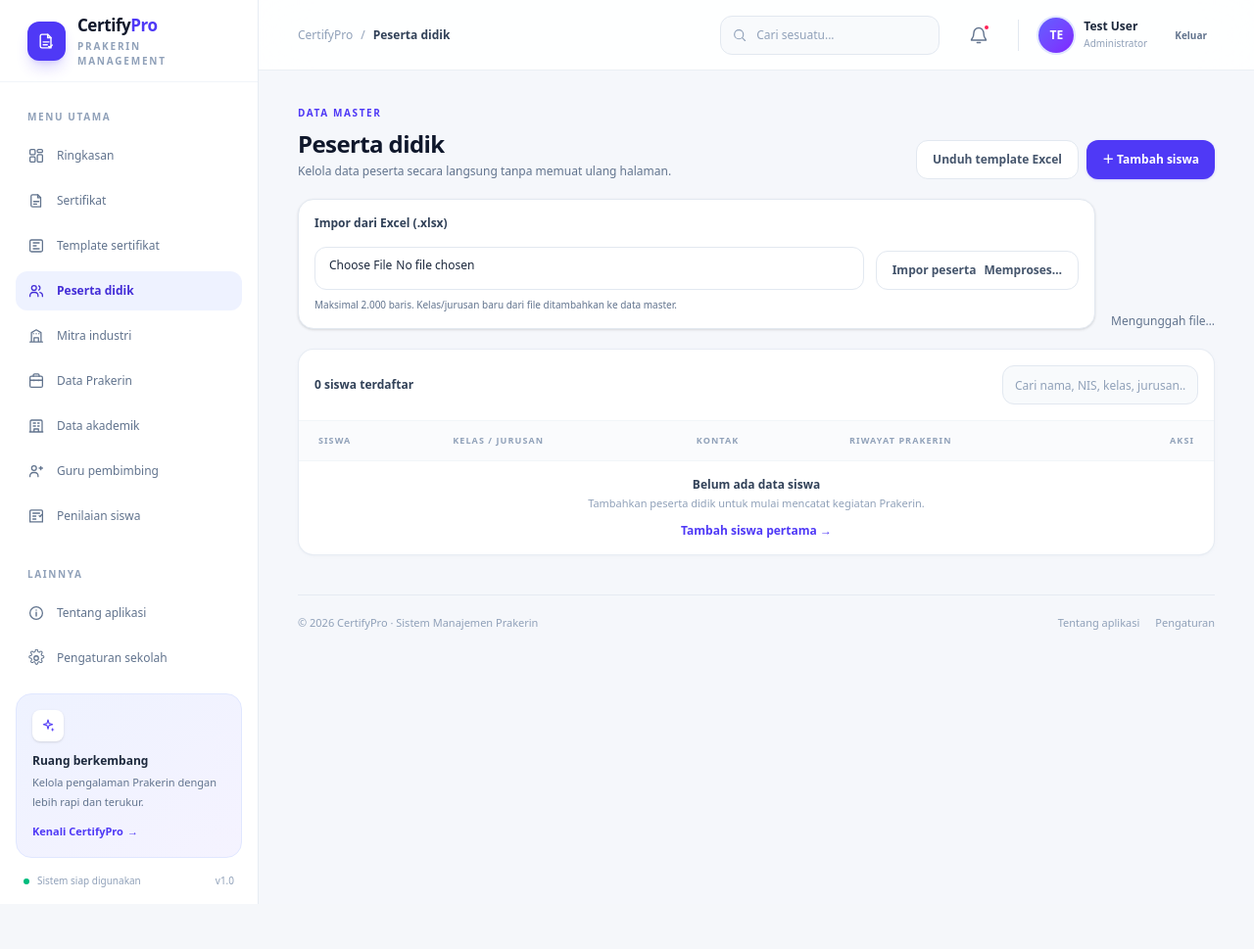
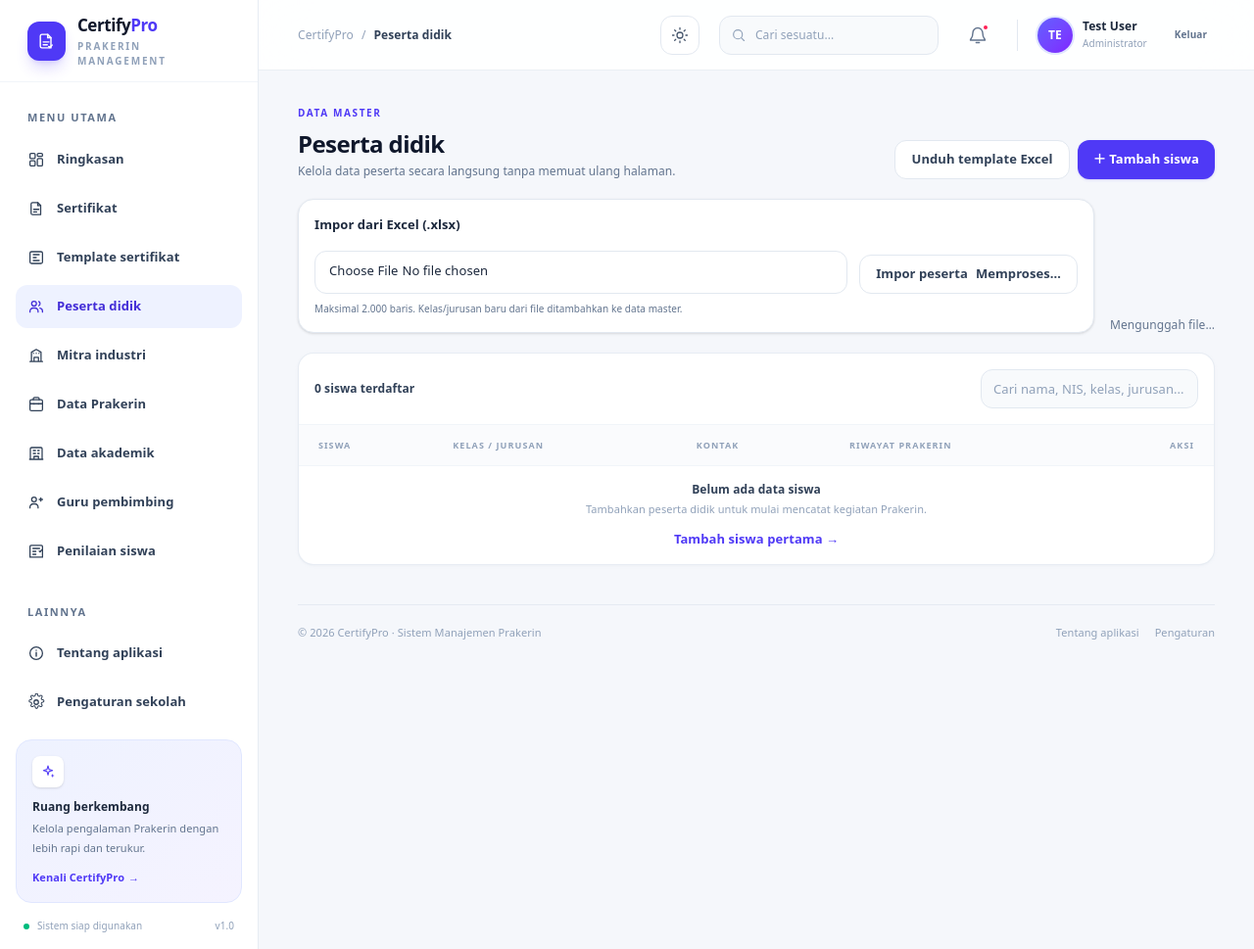
Before and after one commit to alynoval10/certifypro, a Laravel app: page /siswa in a window 1280 px wide. Shown: the whole page at 98% size. Before the commit the page ends 923 px from the top, so only its background shows below. Run offline with Laravel 12, Linux system fonts and the light colour scheme; a user stored in the database is signed in; data comes from the database, SQL or seed files in the repository; data that the repository does not hold is empty; style sheets or scripts are compiled from the project's sources; some libraries are stand-ins or nearby versions.

Commit message:
Improve typography and add dark mode

```diff
--- a/resources/css/app.css
+++ b/resources/css/app.css
@@ -13,6 +13,12 @@
         font-family: var(--font-sans);
     }
 
+    body {
+        font-size: 14px;
+        font-weight: 450;
+        letter-spacing: 0.005em;
+    }
+
     ::selection {
         color: #312e81;
         background: #e0e7ff;
@@ -21,7 +27,7 @@
 
 @layer components {
     .sidebar-link {
-        @apply flex min-h-10 items-center gap-3 rounded-xl px-3 text-xs font-medium text-slate-500 transition;
+        @apply flex min-h-11 items-center gap-3 rounded-xl px-3 text-[13px] font-semibold text-slate-700 transition;
     }
 
     .sidebar-link:hover {
@@ -66,15 +72,15 @@
     }
 
     .primary-button {
-        @apply inline-flex h-10 items-center justify-center gap-2 rounded-xl bg-indigo-600 px-4 text-xs font-semibold text-white shadow-sm shadow-indigo-600/15 transition hover:-translate-y-0.5 hover:bg-indigo-700;
+        @apply inline-flex h-10 items-center justify-center gap-2 rounded-xl bg-indigo-600 px-4 text-[13px] font-bold text-white shadow-sm shadow-indigo-600/15 transition hover:-translate-y-0.5 hover:bg-indigo-700;
     }
 
     .secondary-button {
-        @apply inline-flex h-10 items-center justify-center gap-2 rounded-xl border border-slate-200 bg-white px-4 text-xs font-semibold text-slate-600 transition hover:border-indigo-200 hover:bg-indigo-50 hover:text-indigo-700;
+        @apply inline-flex h-10 items-center justify-center gap-2 rounded-xl border border-slate-200 bg-white px-4 text-[13px] font-semibold text-slate-700 transition hover:border-indigo-200 hover:bg-indigo-50 hover:text-indigo-700;
     }
 
     .search-input {
-        @apply h-10 min-w-0 rounded-xl border border-slate-200 bg-slate-50 px-3 text-xs text-slate-700 outline-none transition placeholder:text-slate-400 focus:border-indigo-300 focus:bg-white focus:ring-4 focus:ring-indigo-50;
+        @apply h-10 min-w-0 rounded-xl border border-slate-200 bg-slate-50 px-3 text-[13px] font-medium text-slate-800 outline-none transition placeholder:text-slate-400 focus:border-indigo-300 focus:bg-white focus:ring-4 focus:ring-indigo-50;
     }
 
     .form-card {
@@ -82,11 +88,11 @@
     }
 
     .field-label {
-        @apply grid gap-2 text-xs font-semibold text-slate-700;
+        @apply grid gap-2 text-[13px] font-semibold text-slate-800;
     }
 
     .field-input {
-        @apply min-h-11 w-full rounded-xl border border-slate-200 bg-white px-3.5 py-2.5 text-xs font-normal text-slate-800 outline-none transition placeholder:text-slate-400 focus:border-indigo-400 focus:ring-4 focus:ring-indigo-50;
+        @apply min-h-11 w-full rounded-xl border border-slate-200 bg-white px-3.5 py-2.5 text-[13px] font-medium text-slate-800 outline-none transition placeholder:text-slate-400 focus:border-indigo-400 focus:ring-4 focus:ring-indigo-50;
     }
 
     .field-error {
@@ -94,7 +100,7 @@
     }
 
     .data-table {
-        @apply w-full min-w-[760px] text-left text-xs;
+        @apply w-full min-w-[760px] text-left text-[13px];
     }
 
     .data-table thead {
--- a/resources/js/app.js
+++ b/resources/js/app.js
@@ -35,6 +35,36 @@ passwordToggle?.addEventListener('click', () => {
     passwordToggle.setAttribute('aria-label', shouldShowPassword ? 'Sembunyikan kata sandi' : 'Tampilkan kata sandi');
 });
 
+const themeToggles = document.querySelectorAll('[data-theme-toggle]');
+const themeIcons = document.querySelectorAll('[data-theme-icon]');
+
+const syncThemeControls = () => {
+    const isDark = document.documentElement.classList.contains('dark');
+
+    themeToggles.forEach((button) => {
+        button.setAttribute('aria-pressed', String(isDark));
+        button.setAttribute('aria-label', isDark ? 'Aktifkan mode terang' : 'Aktifkan mode gelap');
+    });
+    themeIcons.forEach((icon) => {
+        icon.classList.toggle('hidden', icon.dataset.themeIcon === (isDark ? 'sun' : 'moon'));
+    });
+};
+
+themeToggles.forEach((button) => {
+    button.addEventListener('click', () => {
+        const isDark = !document.documentElement.classList.contains('dark');
+        document.documentElement.classList.toggle('dark', isDark);
+        try {
+            localStorage.setItem('certifypro-theme', isDark ? 'dark' : 'light');
+        } catch (_) {
+            // Keep the selected theme for the current page when storage is unavailable.
+        }
+        syncThemeControls();
+    });
+});
+
+syncThemeControls();
+
 document.querySelectorAll('form[data-confirm]').forEach((form) => {
     form.addEventListener('submit', (event) => {
         if (!window.confirm(form.dataset.confirm || 'Lanjutkan tindakan ini?')) {
--- a/resources/views/layouts/app.blade.php
+++ b/resources/views/layouts/app.blade.php
@@ -4,6 +4,7 @@
     <meta charset="utf-8">
     <meta name="viewport" content="width=device-width, initial-scale=1">
     <meta name="theme-color" content="#f5f7fb">
+    <script>try { document.documentElement.classList.toggle('dark', localStorage.getItem('certifypro-theme') === 'dark'); } catch (_) {}</script>
     <title>@isset($title){{ $title }}@else @yield('title', 'Dashboard')@endisset · {{ config('app.name', 'CertifyPro') }}</title>
     @vite(['resources/css/app.css', 'resources/js/app.js'])
     @livewireStyles
@@ -20,7 +21,7 @@
             </a>
 
             <div class="px-4 pt-7">
-                <p class="px-3 text-[10px] font-bold uppercase tracking-[0.16em] text-slate-400">Menu utama</p>
+                <p class="px-3 text-[11px] font-bold uppercase tracking-[0.14em] text-slate-500">Menu utama</p>
                 <nav class="mt-3 grid gap-1.5" aria-label="Navigasi utama">
                     <a wire:navigate href="{{ route('dashboard') }}" @class(['sidebar-link', 'sidebar-link-active' => request()->routeIs('dashboard')])>
                         <svg viewBox="0 0 24 24" fill="none" class="size-[18px]" aria-hidden="true"><rect x="3.5" y="3.5" width="7" height="7" rx="1.6" stroke="currentColor" stroke-width="1.7"/><rect x="13.5" y="3.5" width="7" height="4" rx="1.6" stroke="currentColor" stroke-width="1.7"/><rect x="13.5" y="10.5" width="7" height="10" rx="1.6" stroke="currentColor" stroke-width="1.7"/><rect x="3.5" y="13.5" width="7" height="7" rx="1.6" stroke="currentColor" stroke-width="1.7"/></svg>
@@ -62,7 +63,7 @@
             </div>
 
             <div class="mt-8 px-4">
-                <p class="px-3 text-[10px] font-bold uppercase tracking-[0.16em] text-slate-400">Lainnya</p>
+                <p class="px-3 text-[11px] font-bold uppercase tracking-[0.14em] text-slate-500">Lainnya</p>
                 <nav class="mt-3 grid gap-1.5" aria-label="Navigasi lainnya">
                     <a wire:navigate href="{{ route('about') }}" @class(['sidebar-link', 'sidebar-link-active' => request()->routeIs('about')])>
                         <svg viewBox="0 0 24 24" fill="none" class="size-[18px]" aria-hidden="true"><circle cx="12" cy="12" r="8.5" stroke="currentColor" stroke-width="1.7"/><path d="M12 11v5M12 8h.01" stroke="currentColor" stroke-width="1.9" stroke-linecap="round"/></svg>
@@ -98,6 +99,10 @@
                     <span class="text-sm font-semibold text-slate-800 sm:hidden">{{ $breadcrumb ?? $__env->yieldContent('breadcrumb', 'Ringkasan') }}</span>
                 </div>
                 <div class="flex items-center gap-3 sm:gap-5">
+                    <button type="button" data-theme-toggle aria-label="Aktifkan mode gelap" aria-pressed="false" class="flex size-10 items-center justify-center rounded-xl border border-slate-200 bg-white text-slate-600 transition hover:border-indigo-200 hover:bg-indigo-50 hover:text-indigo-700">
+                        <svg data-theme-icon="moon" viewBox="0 0 24 24" fill="none" class="size-[18px]" aria-hidden="true"><path d="M20.2 15.1A8.4 8.4 0 0 1 8.9 3.8 8.6 8.6 0 1 0 20.2 15.1Z" stroke="currentColor" stroke-width="1.7" stroke-linecap="round" stroke-linejoin="round"/></svg>
+                        <svg data-theme-icon="sun" viewBox="0 0 24 24" fill="none" class="hidden size-[18px]" aria-hidden="true"><circle cx="12" cy="12" r="4" stroke="currentColor" stroke-width="1.7"/><path d="M12 2v2m0 16v2M4.93 4.93l1.41 1.41m11.32 11.32 1.41 1.41M2 12h2m16 0h2M4.93 19.07l1.41-1.41M17.66 6.34l1.41-1.41" stroke="currentColor" stroke-width="1.7" stroke-linecap="round"/></svg>
+                    </button>
                     <div class="relative hidden w-56 xl:block">
                         <svg viewBox="0 0 24 24" fill="none" class="absolute left-3 top-1/2 size-4 -translate-y-1/2 text-slate-400" aria-hidden="true"><circle cx="10.8" cy="10.8" r="6.8" stroke="currentColor" stroke-width="1.7"/><path d="m16 16 4.25 4.25" stroke="currentColor" stroke-width="1.7" stroke-linecap="round"/></svg>
                         <input type="search" placeholder="Cari sesuatu..." class="h-10 w-full rounded-xl border border-slate-200 bg-slate-50 pl-9 pr-3 text-xs outline-none transition placeholder:text-slate-400 focus:border-indigo-300 focus:bg-white focus:ring-4 focus:ring-indigo-50">
```
Also changed, not shown: other parts of resources/css/app.css (+124 -1 lines).
